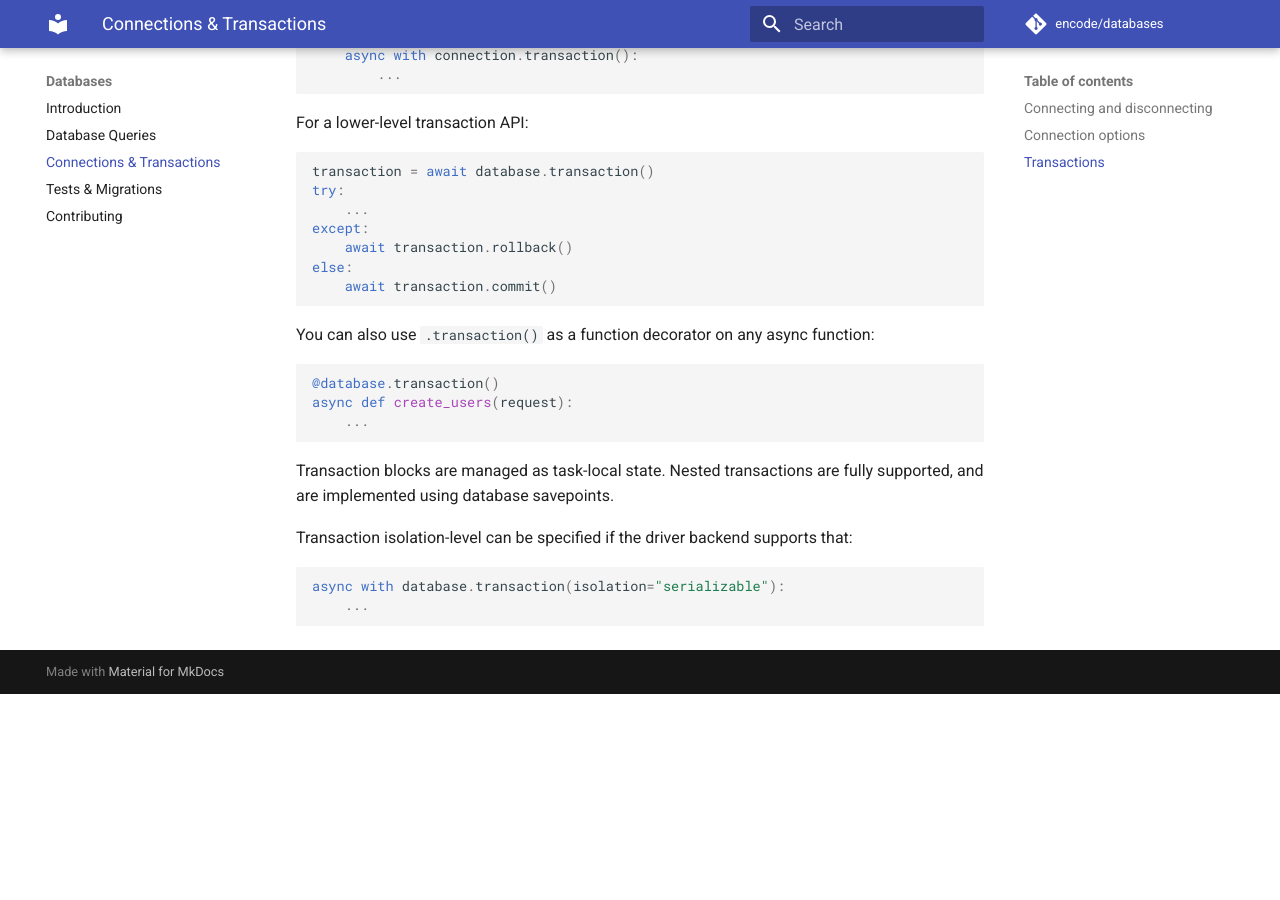
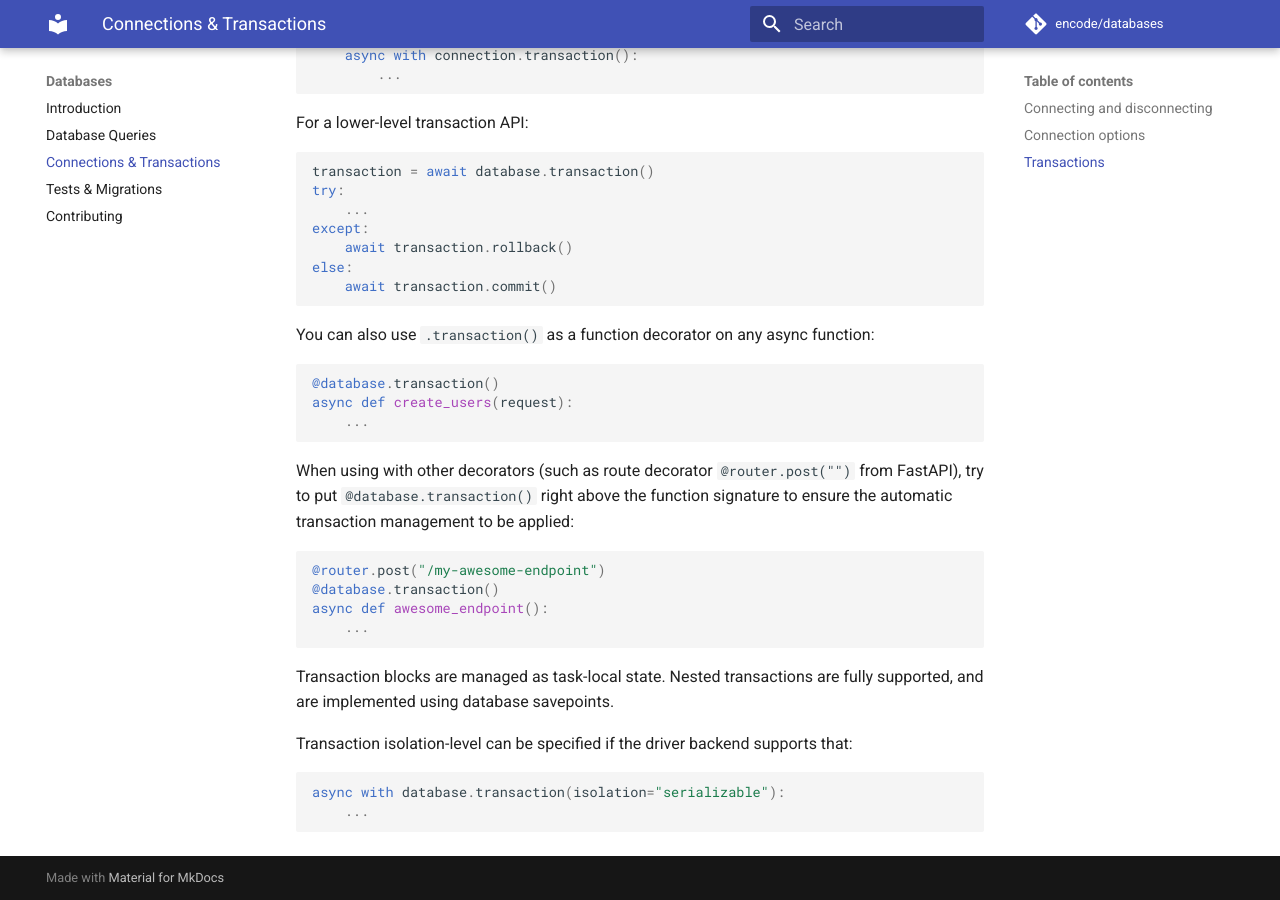
Before and after one commit to encode/databases, an MkDocs documentation site: the page built from docs/connections_and_transactions.md, in a window 1280 px wide and 900 px high, scrolled down 1538 px. Built offline with MkDocs 1.6.1 and Material for MkDocs 9.7.7, drawn with Linux system fonts in a browser that asks for light colours; comment, search, counter and statistics services are not loaded; before the commit the page ends 2232 px from its top, so only the background shows below that.

Commit message:
adding more to decorator docs

````diff
--- a/docs/connections_and_transactions.md
+++ b/docs/connections_and_transactions.md
@@ -95,6 +95,17 @@ async def create_users(request):
     ...
 ```
 
+When using with other decorators (such as route decorator `@router.post("")`
+from FastAPI), try to put `@database.transaction()` right above the function
+signature to ensure the automatic transaction management to be applied:
+
+```python
+@router.post("/my-awesome-endpoint")
+@database.transaction()
+async def awesome_endpoint():
+    ...
+```
+
 Transaction blocks are managed as task-local state. Nested transactions
 are fully supported, and are implemented using database savepoints.
 
````
